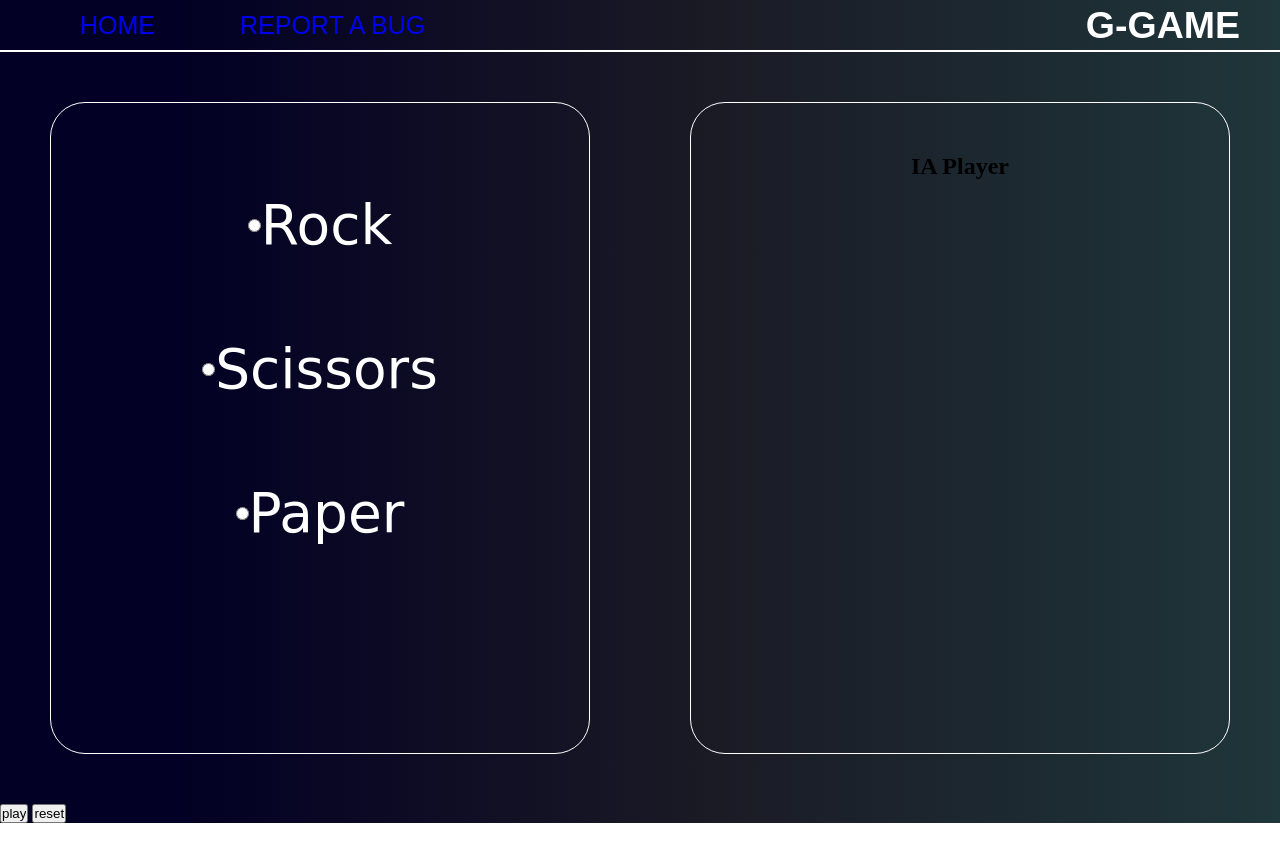
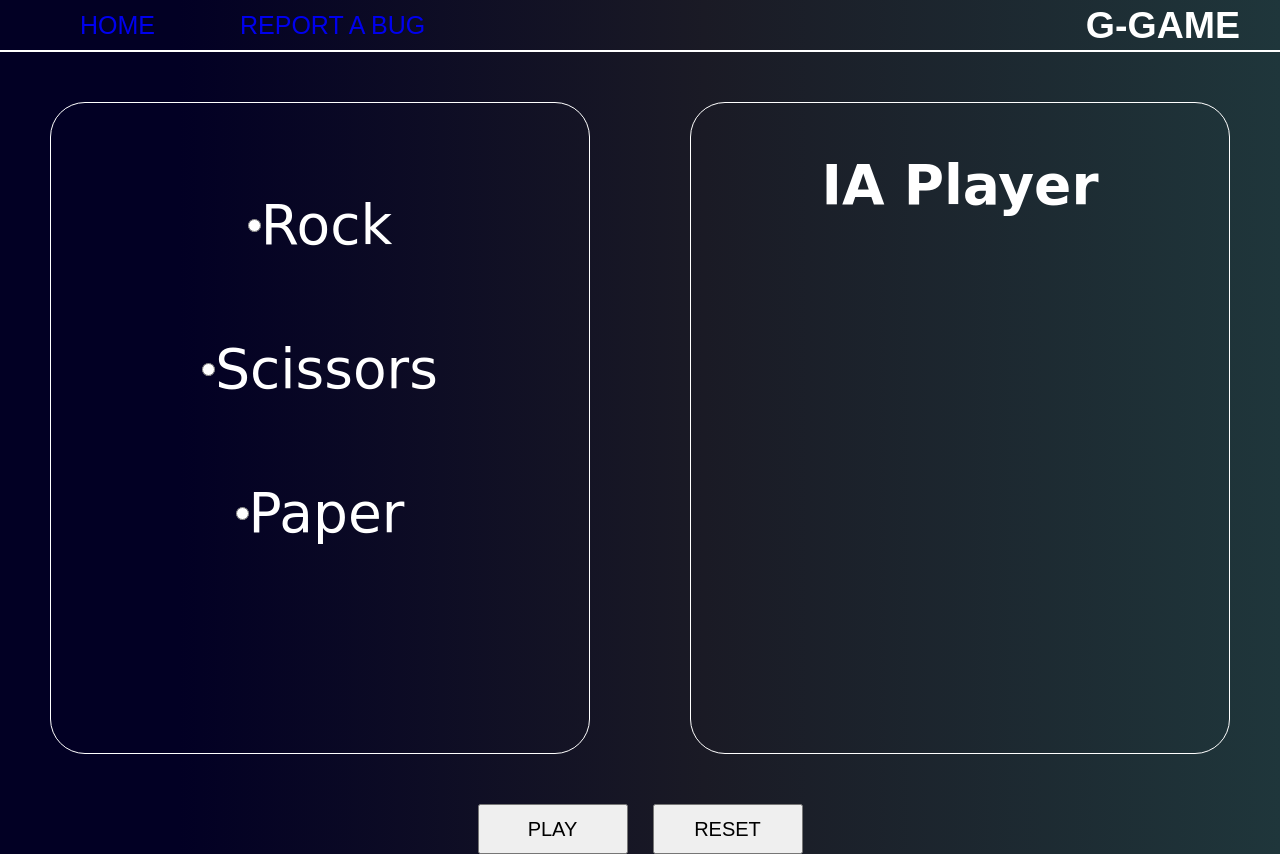
Before and after one commit to Code-Institute-Submissions/Guizemoreira-PortfolioProject2_JanResub, a plain HTML site: page index.html in a window 1280 px wide. Before the commit the page ends 823 px from the top, so only its background shows below. Drawn offline with Linux system fonts and the light colour scheme.

Commit message:
Add style to the game action section

```diff
--- a/assets/css/index.css
+++ b/assets/css/index.css
@@ -75,3 +75,33 @@ ul, ul > a {
     background: url(./img/bowsercart) bottom no-repeat;
     background-size: 50%;
 }
+
+/* Game action section */
+
+.actionplay{
+    display: flex;
+    flex-direction: row;
+    align-items: center;
+    justify-content: center;
+    gap: 25px;
+}
+
+.actbutton{
+    width: 150px;
+    height: 50px;
+    font-size: 20px;
+    text-transform: uppercase;
+    font-family: 'Stick No Bills', sans-serif;
+}
+
+#iaplayer{
+    font-size: 55px;
+    color: white;
+    font-family: 'Tourney', cursive ;
+}
+
+#score, #iawin{
+    font-size: 55px;
+    color: white;
+    font-family: 'Nabla', cursive ;
+}
```
